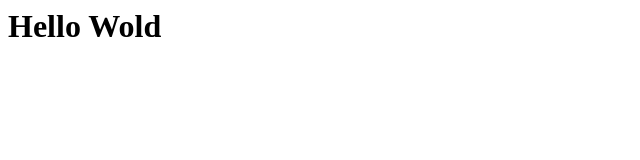
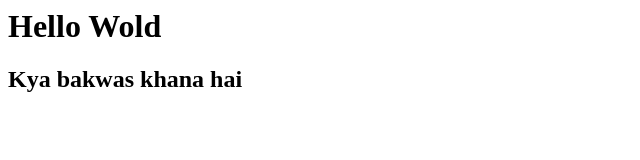
Before and after one commit to preetish05/htmlstudy, a plain HTML site: page index.html in a window 1280 px wide. Shown: the whole page, without its empty margins (0-640 px from the left). Drawn offline with Linux system fonts and the light colour scheme.

Commit message:
Update index.html

```diff
--- a/index.html
+++ b/index.html
@@ -1 +1,2 @@
 <h1> Hello Wold</h1>
+<h2> Kya bakwas khana hai </h2>
```
